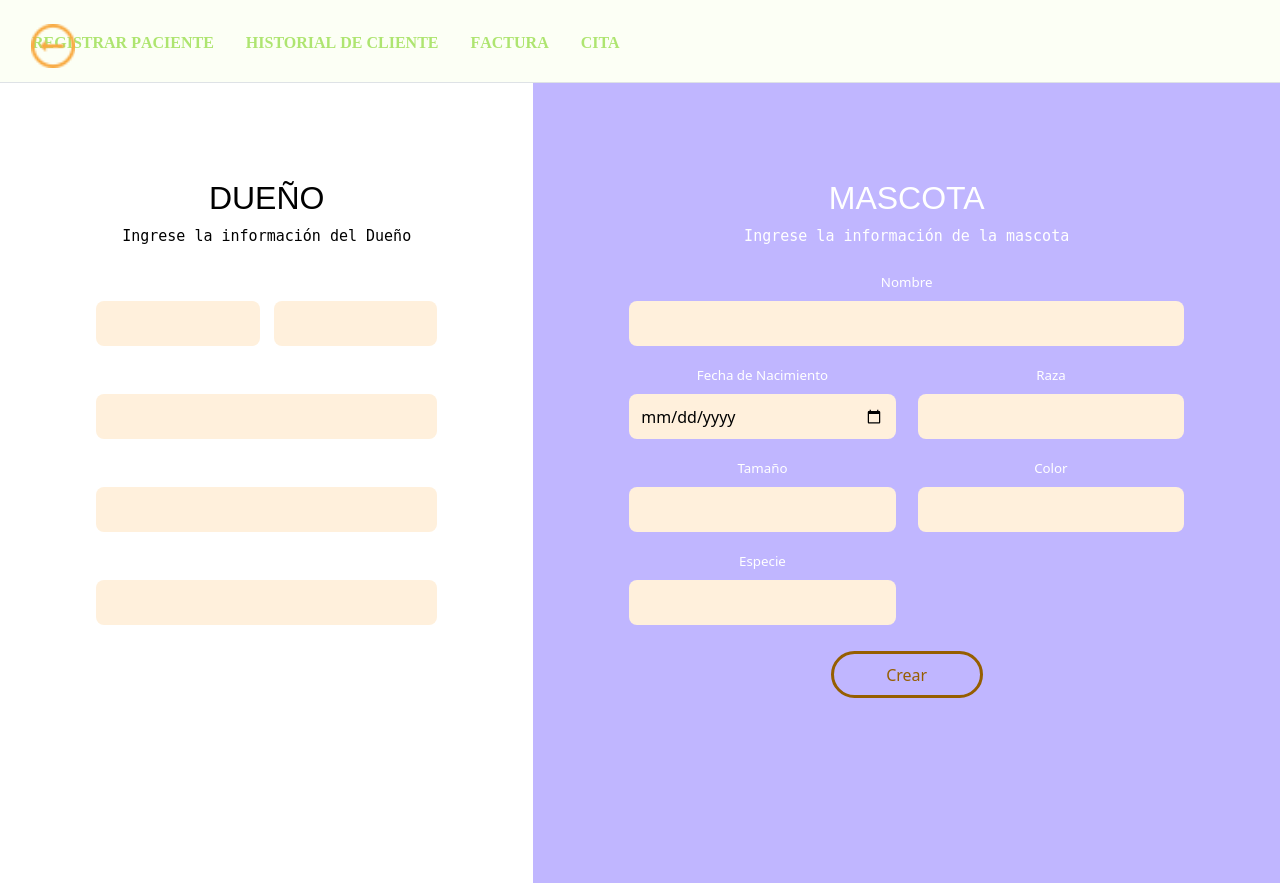
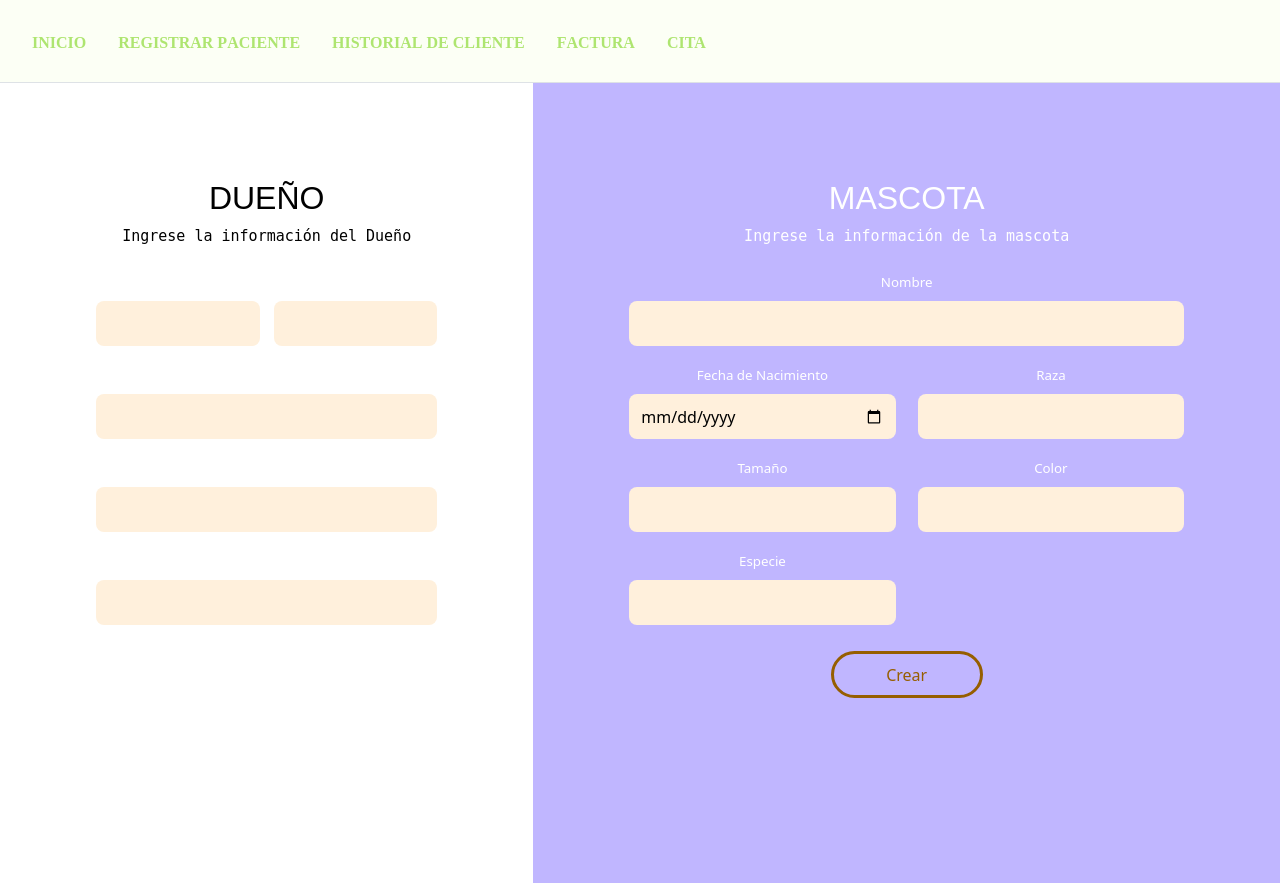
Before and after one commit to iDCrown/veterinaria, a PHP site: page /Registro.php in a window 1280 px wide. Run offline with PHP 8.4, Linux system fonts and the light colour scheme.

Commit message:
Comit Nav inicio

```diff
--- a/Registro.php
+++ b/Registro.php
@@ -20,6 +20,9 @@
   </head>
 <body>
   <ul class="nav nav-tabs" style=" padding: 1em; background: #fcfff5;">
+  <li class="nav-item">
+      <a class="nav-link myitem" style="border: none;color: #aee570;font-weight: 900;font-size: 23px;font-family: serif;font-variant-caps: all-petite-caps;" aria-current="page"  href="index.php" onclick="mostrarTabla('clientes')">Inicio</a>
+    </li>
     <li class="nav-item">
       <a class="nav-link myitem" style="border: none;color: #aee570;font-weight: 900;font-size: 23px;font-family: serif;font-variant-caps: all-petite-caps;" aria-current="page"  href="Registro.php" onclick="mostrarTabla('clientes')">Registrar Paciente</a>
     </li>
@@ -38,9 +41,6 @@
 
     <div style="height: 100vh;display: flex;" class="row content align-items-center">
       <div class="col col-5 clientes">
-        <a href="index.php">
-          <img style="position: absolute; top: 24px; left: 31px; width: 44px;" src="./icon/flecha.png" alt="">
-        </a>
         <h2  style="color:black" class="h2_crear">Dueño</h2>
         <p  style="color:black" class="p_crear" >Ingrese la información del Dueño</p>
         <div style="margin-top: 22px">
--- a/historialClinico.php
+++ b/historialClinico.php
@@ -10,6 +10,9 @@
 <body>
   <!-- nav -->
   <ul class="nav nav-tabs" style=" padding: 1em; background: #fcfff5;">
+  <li class="nav-item">
+      <a class="nav-link myitem" style="border: none;color: #aee570;font-weight: 900;font-size: 23px;font-family: serif;font-variant-caps: all-petite-caps;" aria-current="page"  href="index.php" onclick="mostrarTabla('clientes')">Inicio</a>
+    </li>
     <li class="nav-item">
       <a class="nav-link myitem" style="border: none;color: #aee570;font-weight: 900;font-size: 23px;font-family: serif;font-variant-caps: all-petite-caps;" aria-current="page"  href="Registro.php" onclick="mostrarTabla('clientes')">Registrar Paciente</a>
     </li>
```
